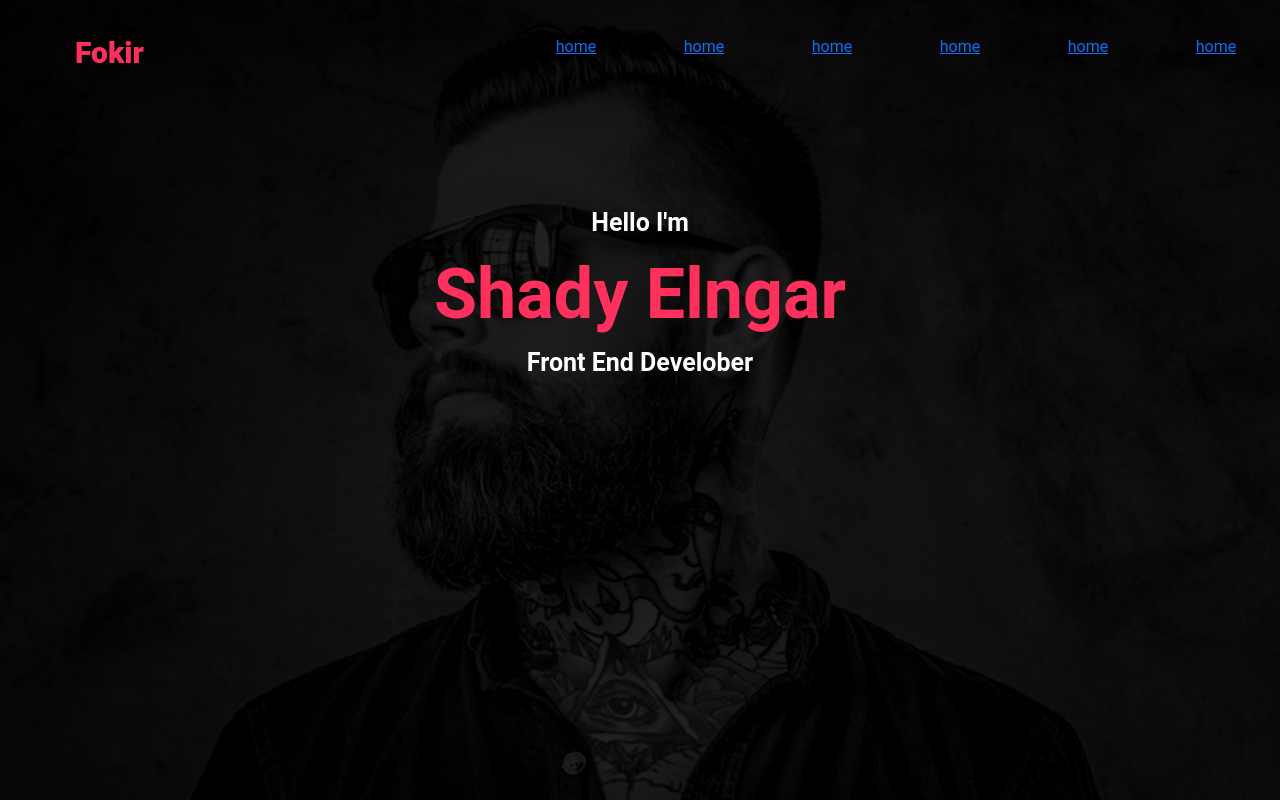
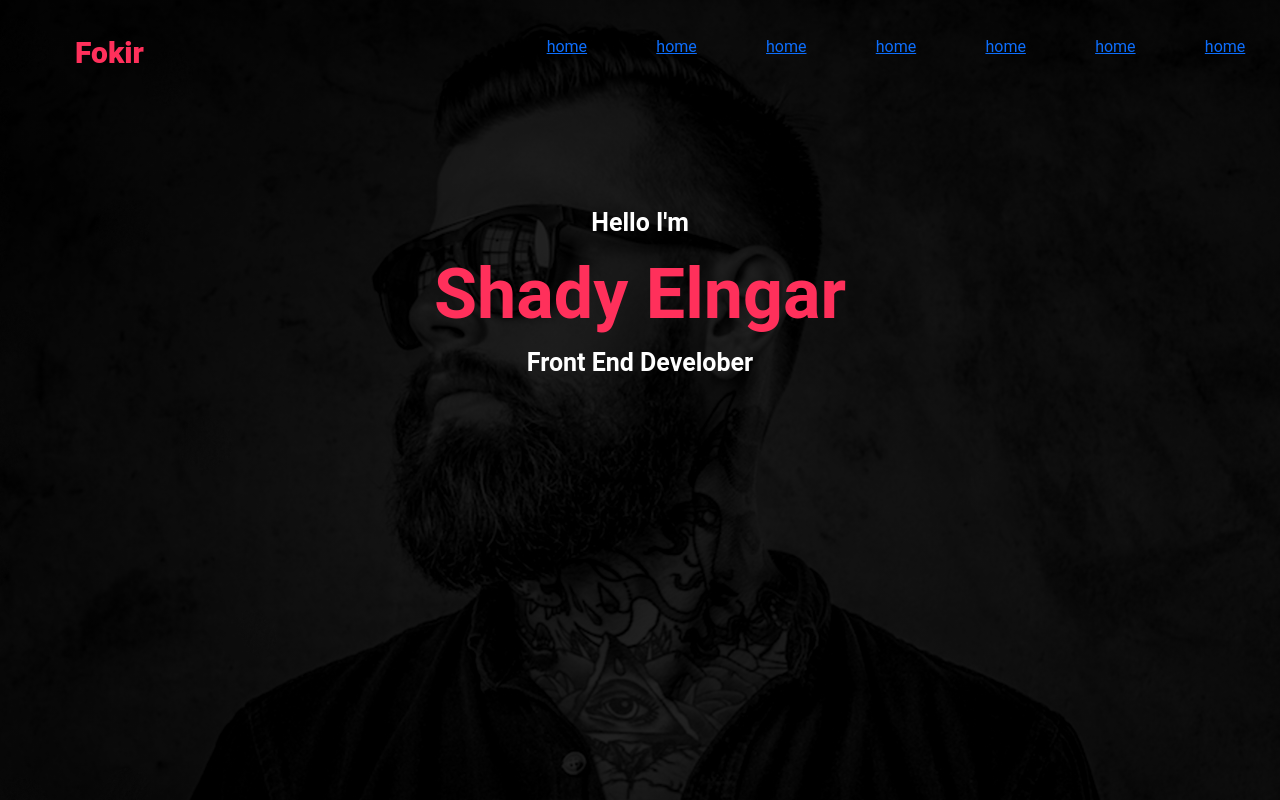
Before and after one commit to shadysaeed-96/firstProject, a plain HTML site: page index.html in a window 1280 px wide. Shown: the top 800 px of the page. Drawn offline with nearby package versions, Linux system fonts and the light colour scheme.

Commit message:
add new link in nav bar

```diff
--- a/index.html
+++ b/index.html
@@ -20,6 +20,7 @@
             <div class="navy">
                 <h1 class="logo">Fokir</h1>
                 <div class="bar">
+                    <a href="#">home</a>
                     <a href="#">home</a>
                     <a href="#">home</a>
                     <a href="#">home</a>
```
